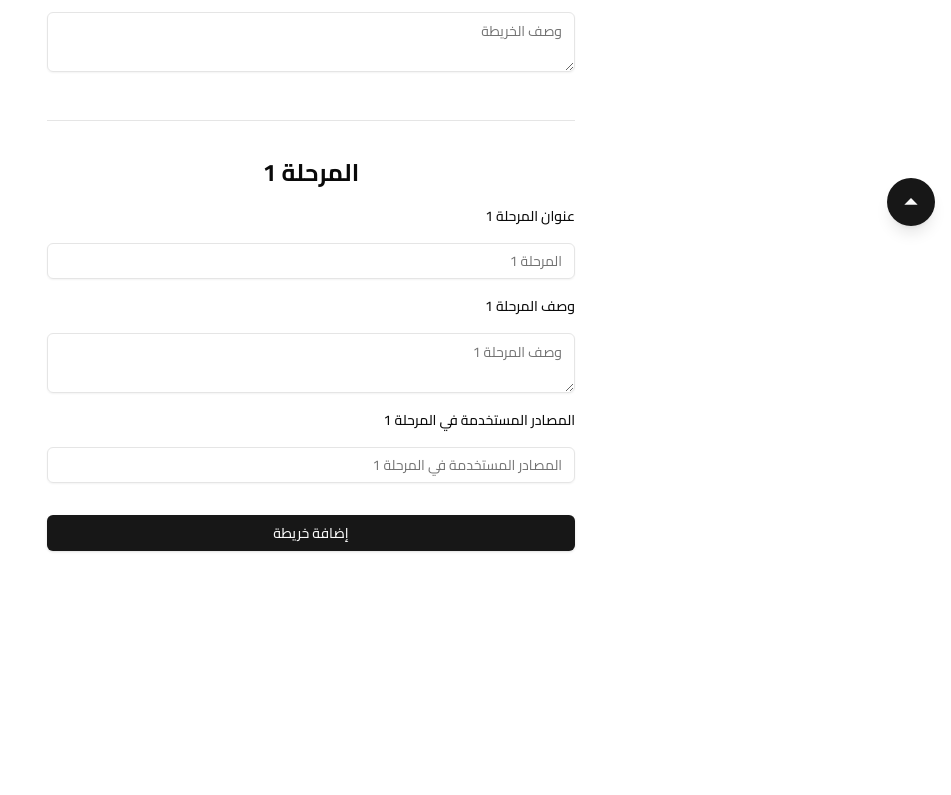
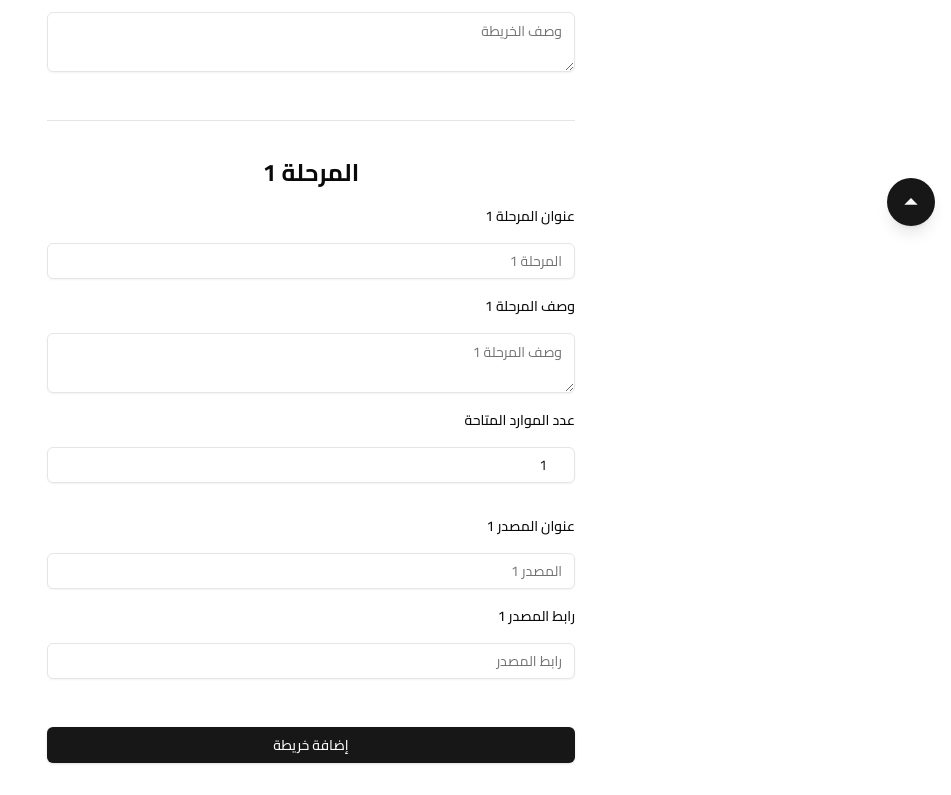
Before and after one commit to Said-MZ/PathForge, a Next.js app: page /add-roadmap in a window 1280 px wide. Shown: the part 558-1353 px from the top of the page, without its empty margins (329-1280 px from the left). Before the commit the page ends 1141 px from the top, so only its background shows below. Built offline with nearby package versions, Linux system fonts and the light colour scheme.

Commit message:
Fix add roadmap form

```diff
--- a/src/app/(app)/add-roadmap/page.tsx
+++ b/src/app/(app)/add-roadmap/page.tsx
@@ -152,16 +152,7 @@ const AddRoadmapPage = () => {
               required
               className="text-right"
             />
-            <Label htmlFor={`resources-${index + 1}`}>
-              المصادر المستخدمة في المرحلة {index + 1}
-            </Label>
-            <Input
-              type="text"
-              id={`resources-${index + 1}`}
-              placeholder={`المصادر المستخدمة في المرحلة ${index + 1}`}
-              required
-              className="text-right"
-            />
+            <Resources index={index} />
           </div>
         ))}
         <Button variant="default" className="w-full">
@@ -173,3 +164,47 @@ const AddRoadmapPage = () => {
 };
 
 export default AddRoadmapPage;
+
+const Resources = ({ index }: { index: number }) => {
+  const [level, setLevel] = useState<number>(1);
+
+  return (
+    <>
+      <Label htmlFor={`resources-${index + 1}`}>عدد الموارد المتاحة</Label>
+      <Input
+        type="number"
+        id={`resources-${index + 1}`}
+        placeholder="عدد الموارد"
+        required
+        className="text-right"
+        min={1}
+        max={6}
+        value={level}
+        onChange={(e) => setLevel(parseInt(e.target.value))}
+      />
+      {Array.from({ length: level }).map((_, index) => (
+        <div key={index} className="flex flex-col gap-5 py-4">
+          <Label htmlFor={`resource-${index + 1}`}>
+            عنوان المصدر {index + 1}
+          </Label>
+          <Input
+            type="text"
+            id={`resource-${index + 1}`}
+            placeholder={`المصدر ${index + 1}`}
+            required
+            className="text-right"
+          />
+
+          <Label htmlFor={`link-${index + 1}`}>رابط المصدر {index + 1}</Label>
+          <Input
+            type="url"
+            id={`link-${index + 1}`}
+            placeholder="رابط المصدر"
+            required
+            className="text-right"
+          />
+        </div>
+      ))}
+    </>
+  );
+};
--- a/src/components/navbar/user-button.tsx
+++ b/src/components/navbar/user-button.tsx
@@ -1,7 +1,6 @@
 "use client";
 import { useState } from "react";
 import { RiAccountCircleFill } from "react-icons/ri";
-import { Inter } from "next/font/google";
 
 import { Button } from "@/components/ui/button";
 import {
@@ -18,7 +17,7 @@ import Link from "next/link";
 const UserButton = () => {
   const [isMenuOpen, setIsMenuOpen] = useState(false);
   // temporary until we set up authentication
-  const isSignedIn = true;
+  const isSignedIn = false;
   const userName = "اسم المستخدم";
   //-----------------------------------------
   return (
```
